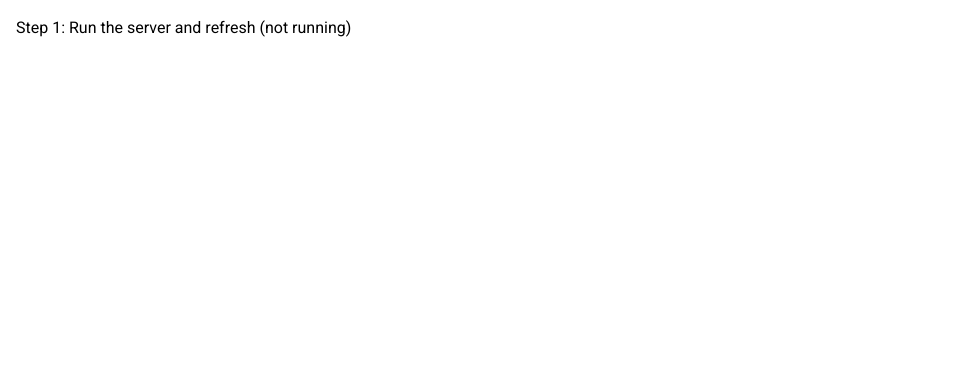
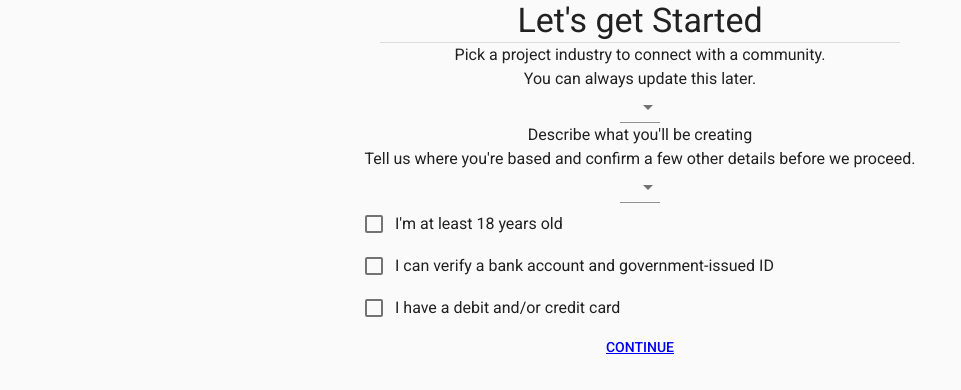
Before and after one commit to hatchways/team-latte, a React (Create React App) app in the folder client/: page / in a window 1280 px wide. Shown: the top 390 px of the page, without its empty margins (0-961 px from the left). Built offline with nearby package versions, Linux system fonts and the light colour scheme; no server answers.

Commit message:
Added /Create.js and /Edit.js #17
Added the skeleton form in /Create.js

Currrently added the parent grid in /Edit.js -- Need to learn grid API

```diff
--- a/client/src/App.js
+++ b/client/src/App.js
@@ -3,15 +3,18 @@ import { MuiThemeProvider } from "@material-ui/core";
 import { BrowserRouter, Route } from "react-router-dom";
 
 import { theme } from "./themes/theme";
-import LandingPage from "./pages/Landing";
+
 
 import "./App.css";
+import CreateForm from "./pages/Create";
+import EditForm from "./pages/Edit"
 
 function App() {
   return (
     <MuiThemeProvider theme={theme}>
       <BrowserRouter>
-        <Route path="/" component={LandingPage} />
+        <Route exact path="/" component={CreateForm} />
+        <Route path="/edit" component={EditForm} />
       </BrowserRouter>
     </MuiThemeProvider>
   );
--- /dev/null
+++ b/client/src/pages/Create.js
@@ -0,0 +1,68 @@
+import React from 'react';
+import {Link} from 'react-router-dom';
+import { Container, Typography, CssBaseline, Divider, FormControl,
+    Select, MenuItem, FormControlLabel, Checkbox, FormGroup, Button } from '@material-ui/core';
+import { makeStyles } from '@material-ui/styles';
+
+const StylingCreateForm = makeStyles( theme => ({
+    //...
+}));
+
+//A form containing
+    //main header,
+    //divider,
+    //description of + first drop-down list
+    //description + box for you to describe what you're creating
+    //description + drop-down list of your location
+    //3 checkboxes for misc details
+    //button to continue to Edit page (hint: route it to /Edit.js)
+
+function CreateForm() {
+
+    return(
+        <Container component="main" maxWidth="sm">
+           <CssBaseline />
+            <form style={{textAlign: 'center'}}>
+                <Typography variant="h4">Let's get Started</Typography>
+                <Divider variant='middle'/>
+                <Typography variant="body1">Pick a project industry to connect with a community.</Typography>
+                <Typography variant="body1">You can always update this later.</Typography>
+                <FormControl>
+                    <Select autoWidth>
+                        <MenuItem value="">Select Industry</MenuItem>
+                        <MenuItem value={1}>Industry 1</MenuItem>
+                        <MenuItem value={2}>Industry 2</MenuItem>
+                        <MenuItem value={3}>Industry 3</MenuItem>
+                        <MenuItem value={4}>Industry 4</MenuItem>
+                    </Select>
+                </FormControl>
+                <Typography variant="body1">Describe what you'll be creating</Typography>
+
+                <Typography variant="body1">Tell us where you're based
+                    and confirm a few other details before we proceed.</Typography>
+                    <FormControl>
+                    <Select autoWidth>
+                        <MenuItem value="">Select Location</MenuItem>
+                        <MenuItem value={1}>Location 1</MenuItem>
+                        <MenuItem value={2}>Location 2</MenuItem>
+                        <MenuItem value={3}>Location 3</MenuItem>
+                        <MenuItem value={4}>Location 4</MenuItem>
+                    </Select>
+                </FormControl>
+                <FormGroup>
+                    <FormControlLabel
+                        control={<Checkbox value='age'/>} label="I'm at least 18 years old"/>
+                    <FormControlLabel
+                        control={<Checkbox value='legit'/>} label="I can verify a bank account and government-issued ID"/>
+                    <FormControlLabel
+                        control={<Checkbox value='money'/>}  label="I have a debit and/or credit card"/>
+                </FormGroup>
+                <Button type="submit">
+                    <Link to='/edit'>Continue</Link>
+                </Button>
+            </form>
+        </Container>
+    )
+}
+
+export default CreateForm;
--- /dev/null
+++ b/client/src/pages/Edit.js
@@ -0,0 +1,16 @@
+import React from 'react';
+import { Grid, Paper, CssBaseline } from '@material-ui/core';
+
+function EditForm() {
+    return(
+        <Grid container component='main'>
+            <CssBaseline />
+            <Grid item>
+            <Grid component ={Paper}></Grid>
+            </Grid>
+
+        </Grid>
+    )
+};
+
+export default EditForm;
```
